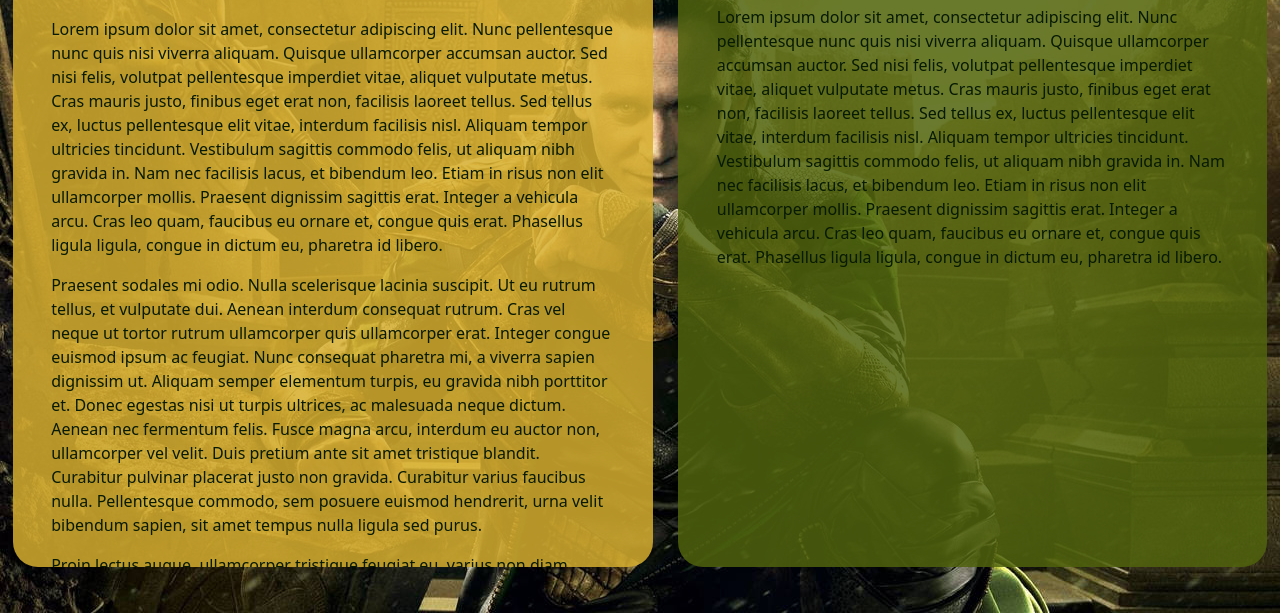
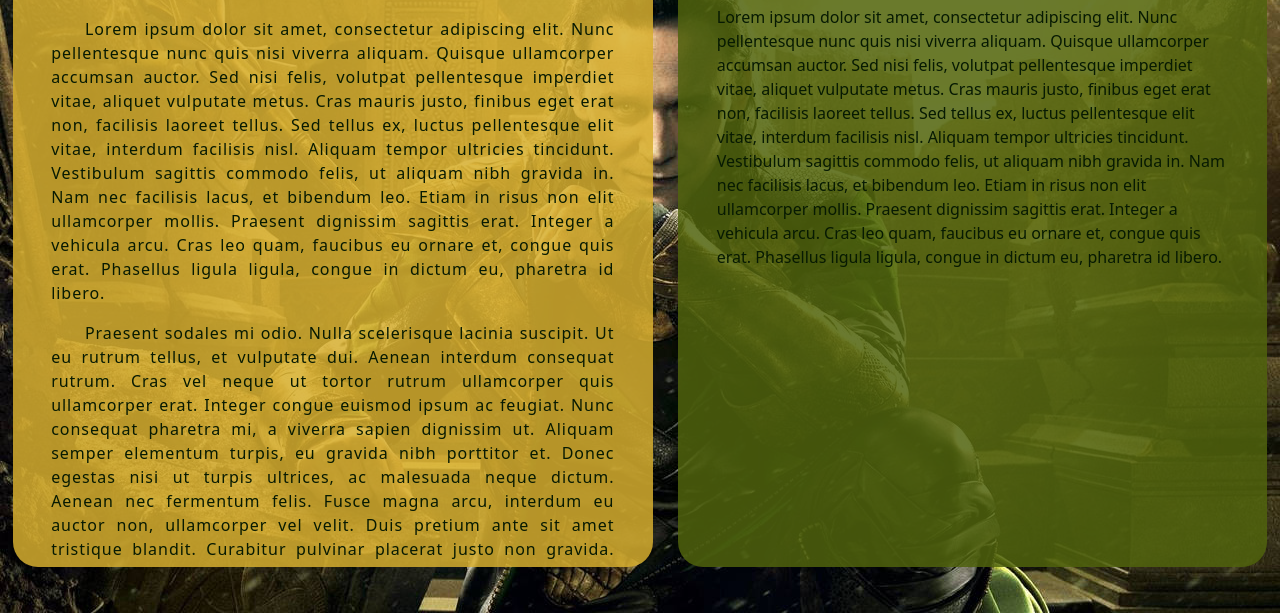
Before and after one commit to vorosvezer/potato, a plain HTML site: page index.html in a window 1280 px wide. Shown: the part 187-800 px from the top of the page. Drawn offline with nearby package versions, Linux system fonts and the light colour scheme.

Commit message:
text decorating

```diff
--- a/styles.css
+++ b/styles.css
@@ -18,7 +18,7 @@ body {
 }
 
 .navbar {
-
+    z-index: 1;
     margin-top: 1%;
     margin-left: 1%;
     margin-right: 1%;
@@ -54,6 +54,9 @@ body {
     /* text-shadow: 0 0 3px #071a03; */
     float: left;
     width: 50%;
+    text-align: justify;
+    text-indent: 6%;
+    letter-spacing: 0.06rem;
 
 }
 
@@ -71,6 +74,10 @@ body {
     height: 84%;
     padding: 3%;
     overflow: auto;
+}
+
+p{
+
 }
 
 .centered {
```
